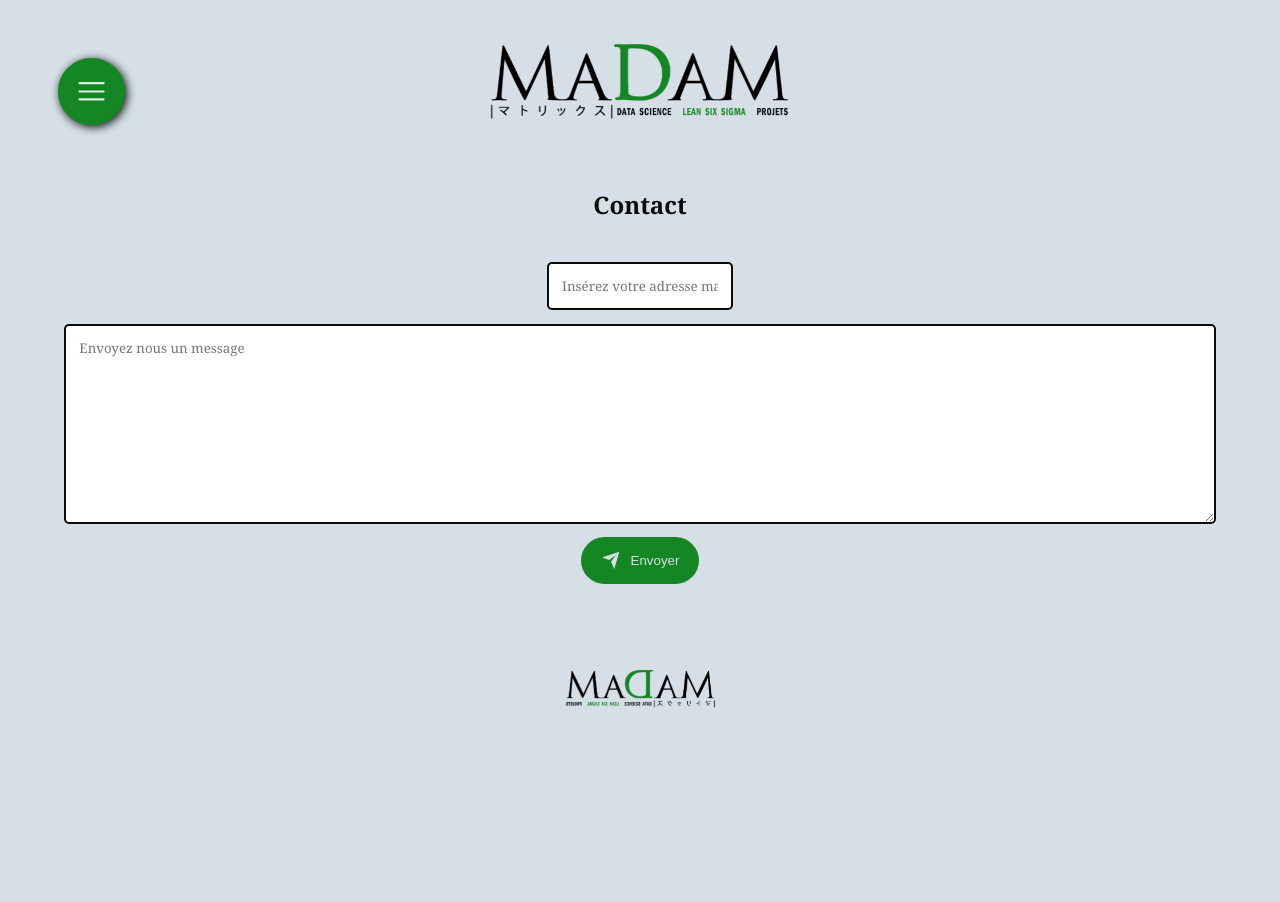
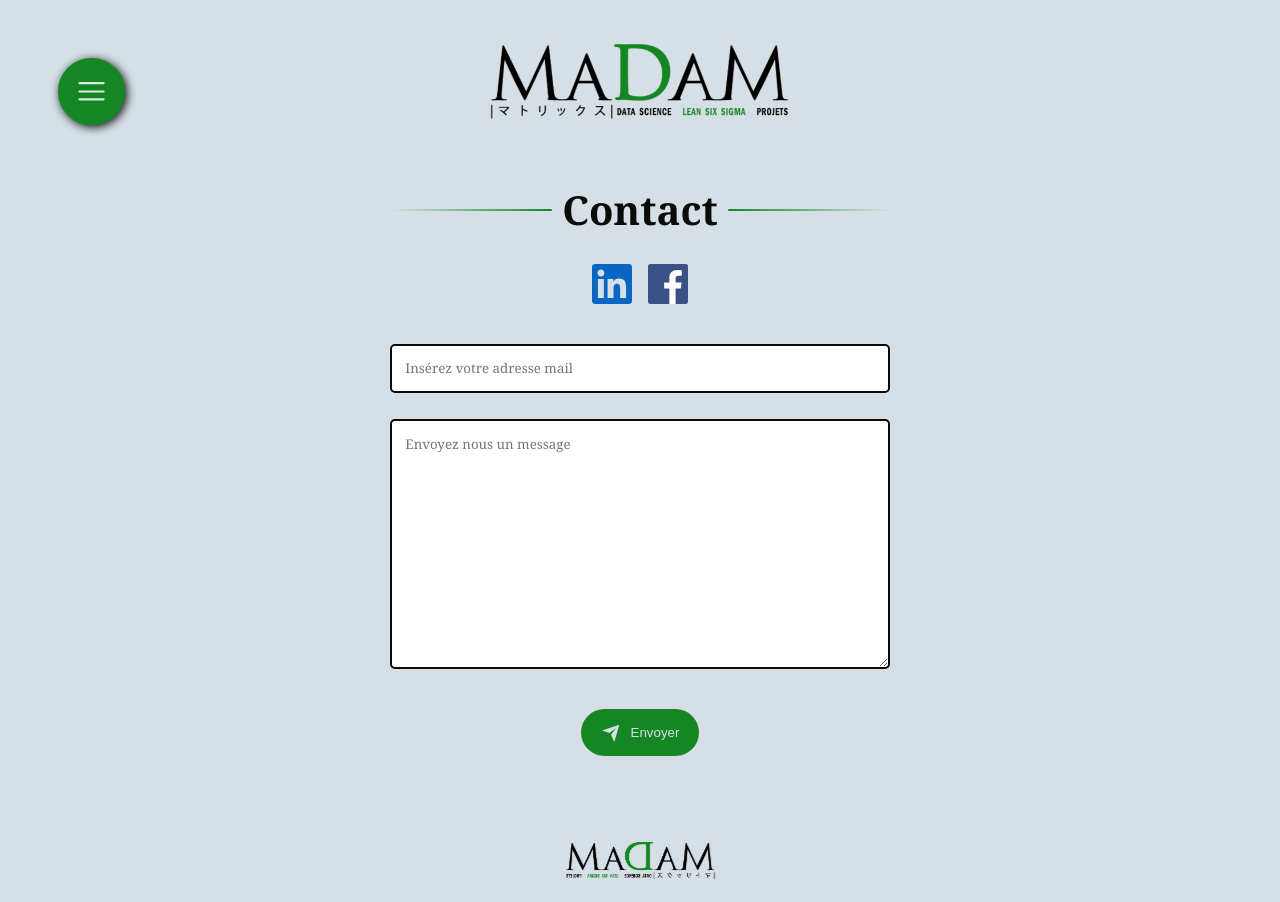
Before and after one commit to AdrienLcp/madam, a React (Create React App) app: page /contact in a window 1280 px wide. Before the commit the page ends 800 px from the top, so only its background shows below. Built offline with nearby package versions, Linux system fonts and the light colour scheme.

Commit message:
contact done

```diff
--- a/src/components/Slider/styles.scss
+++ b/src/components/Slider/styles.scss
@@ -109,10 +109,10 @@
     }
 
     &--container {
-      width: 400px;
-      height: 400px;
-      max-width: 400px;
-      max-height: 400px;
+      width: 300px;
+      height: 300px;
+      max-width: 300px;
+      max-height: 300px;
     }
   }
 }
--- a/src/pages/Contact/index.jsx
+++ b/src/pages/Contact/index.jsx
@@ -5,6 +5,8 @@ import './styles.scss';
 
 import send from '../../media/contact/send.svg';
 import success from '../../media/contact/success.svg';
+import linkedin from '../../media/contact/linkedin.svg';
+import facebook from '../../media/contact/facebook.svg';
 
 const Contact = () => {
 
@@ -21,6 +23,35 @@ const Contact = () => {
         <h4 className='contact--title'>
           Contact
         </h4>
+
+        <section className='contact--links'>
+          <a
+            className='contact--links--img'
+            rel='noreferrer'
+            target='_blank'
+            href='https://www.linkedin.com/company/madam-conseil/'
+          >
+            <img
+              className='contact--links--img--icon'
+              alt='Lien vers la page Linkedin de MaDaM'
+              src={linkedin}
+            />
+          </a>
+
+          <a
+            className='contact--links--img'
+            rel='noreferrer'
+            target='_blank'
+            href='https://www.facebook.com/madamconseil'
+          >
+            <img
+              className='contact--links--img--icon'
+              alt='Lien vers la page Facebook de MaDaM'
+              src={facebook}
+            />
+          </a>
+        </section>
+
         <section className='contact--container'>
           <section className='contact--container--success'>
             <div className='contact--container--success--icon'>
@@ -34,11 +65,6 @@ const Contact = () => {
               Message envoyé !
             </p>
           </section>
-
-
-
-
-
         </section>
       </div>
     );
@@ -50,6 +76,35 @@ const Contact = () => {
       <h4 className='contact--title'>
         Contact
       </h4>
+
+      <section className='contact--links'>
+        <a
+          className='contact--links--img'
+          rel='noreferrer'
+          target='_blank'
+          href='https://www.linkedin.com/company/madam-conseil/'
+        >
+          <img
+            className='contact--links--img--icon'
+            alt='Lien vers la page Linkedin de MaDaM'
+            src={linkedin}
+          />
+        </a>
+
+        <a
+          className='contact--links--img'
+          rel='noreferrer'
+          target='_blank'
+          href='https://www.facebook.com/madamconseil'
+        >
+          <img
+            className='contact--links--img--icon'
+            alt='Lien vers la page Facebook de MaDaM'
+            src={facebook}
+          />
+        </a>
+      </section>
+
       <section className='contact--container'>
         <form
           className='contact--container--form'
@@ -96,16 +151,6 @@ const Contact = () => {
             </p>
           </button>
         </form>
-
-
-
-
-
-
-
-
-
-
       </section>
     </div>
   );
--- a/src/pages/Contact/styles.scss
+++ b/src/pages/Contact/styles.scss
@@ -7,11 +7,27 @@
   flex-direction: column;
   align-items: center;
   justify-content: center;
+  opacity: 0;
+  animation: apparition 1.5s ease-in-out forwards;
 
   &--title {
+    font-weight: bold;
     font-size: 1.5em;
-    font-weight: bold;
+    margin-bottom: 1rem;
     text-align: center;
+    display: flex;
+    align-items: center;
+    justify-content: center;
+    height: 2em;
+  }
+
+  &--links {
+    display: flex;
+    margin-bottom: 1rem;
+
+    &--img {
+      margin: 0 0.5em;
+    }
   }
 
   &--container {
@@ -24,12 +40,12 @@
       align-items: center;
       justify-content: center;
       width: 100%;
-      margin-top: 3em;
 
       &--input {
         font-family: inherit;
         padding: 1em;
         border-radius: 5px;
+        width: 300px;
         border: 2px solid vars.$black;
 
         &:focus {
@@ -45,10 +61,10 @@
         border-radius: 5px;
         border: 2px solid vars.$black;
         outline: none;
-        width: 90vw;
-        height: 200px;
+        width: 300px;
+        height: 150px;
         max-width: 95vw;
-        min-width: 30vw;
+        min-width: 100px;
         max-height: 50vh;
         min-height: 10vh;
 
@@ -87,3 +103,102 @@
     }
   }
 }
+
+@media screen and (min-width: 850px) {
+  .contact {
+    height: 70vh;
+    width: 100vw;
+
+    &--title {
+      margin-bottom: 5vh;
+      width: 800px;
+      font-size: 2.5em;
+      background: transparent;
+
+      &::before {
+        content: '';
+        height: 2px;
+        border-radius: 5px;
+        width: 20%;
+        margin-right: 10px;
+        margin-left: 2%;
+        background: linear-gradient(to right, transparent, vars.$mainColor);
+      }
+
+      &::after {
+        content: '';
+        height: 2px;
+        border-radius: 5px;
+        width: 20%;
+        margin-right: 2%;
+        margin-left: 10px;
+        background: linear-gradient(to left, transparent, vars.$mainColor);
+      }
+    }
+
+    &--links {
+      display: flex;
+      margin-bottom: 5vh;
+
+      &--img {
+        margin: 0 2em;
+        height: 40px;
+        width: 40px;
+        transition: .2s;
+
+        &--icon {
+          height: 100%;
+        }
+
+        &:hover {
+          transform: scale(1.1);
+        }
+      }
+    }
+
+    &--container {
+
+      &--form {
+        &--input {
+
+          &:hover {
+            border-color: vars.$hover;
+          }
+        }
+
+        &--area {
+          margin: 2em 0;
+
+          &:hover {
+            border-color: vars.$hover;
+          }
+        }
+
+        &--submit {
+          &:hover {
+            background: vars.$hover;
+          }
+        }
+      }
+    }
+  }
+}
+
+@media screen and (min-width: 1000px) {
+  .contact {
+    &--container {
+      &--form {
+        &--input {
+          width: 500px;
+        }
+
+        &--area {
+          width: 500px;
+          height: 250px;
+          min-width: 200px;
+          max-width: 900px;
+        }
+      }
+    }
+  }
+}
```
Also changed, not shown: src/media/contact/facebook.svg (added).
